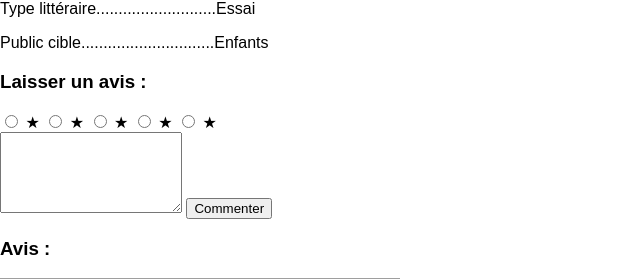
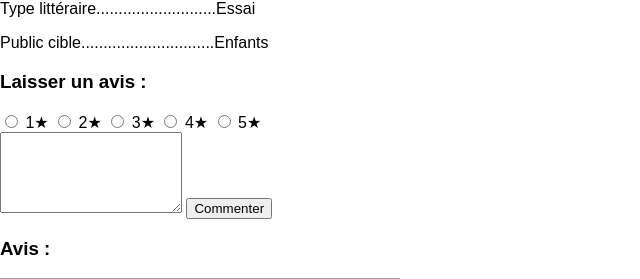
Before and after one commit to bekircanan/Libris, a PHP site: page /info_livre.php?id_livre=2 in a window 1280 px wide. Shown: the part 1006-1285 px from the top of the page, without its empty margins (0-640 px from the left). Run offline with PHP 8.4, Linux system fonts and the light colour scheme; a user stored in the database is signed in; data comes from the database, SQL or seed files in the repository; some libraries are stand-ins or nearby versions; grey boxes are pictures that could not be loaded.

Commit message:
- résolution erreur page info_livre et index et catalogue

```diff
--- a/Libris/css/style.css
+++ b/Libris/css/style.css
@@ -292,6 +292,11 @@ main {
     scroll-snap-align: start;
     margin-right: 20px;
     transition: transform 0.3s ease;
+}
+
+.pre-livre img {
+    width: 10em;
+    height: auto;
 }
 
 .scroll-right {
--- a/Libris/info_livre.php
+++ b/Libris/info_livre.php
@@ -37,14 +37,14 @@ if($_SERVER['REQUEST_METHOD'] == 'POST' && ($_POST['form'] === 'res/acha' || $_P
         $new_note = (int)$_POST['note'];
         $idUtilAvis = $_SESSION['id'];
         $stmtInsertAvis->execute();
-        header("Location: livre.php?id_livre={$_SESSION['idArticleActuel']}");
+        header("Location: info_livre.php?id_livre={$_SESSION['idLivreActuel']}");
         exit;
     }
     elseif(!isset($_POST['acheter'])){
         $id_livre = $_SESSION['idLivreActuel'];
         $id_util = $_SESSION['id'];
         $stmtInsertReservation->execute();
-        header("Location: livre.php?id_livre={$_SESSION['idLivreActuel']}");
+        header("Location: info_livre.php?id_livre={$_SESSION['idLivreActuel']}");
         exit;
     }
     else{
@@ -53,7 +53,7 @@ if($_SERVER['REQUEST_METHOD'] == 'POST' && ($_POST['form'] === 'res/acha' || $_P
         $idAchatEbook = $_SESSION['idEbook'];
         $new_regle = 0;
         $stmtInsertAchatEbooks->execute();
-        header("Location: livre.php?id_livre={$_SESSION['idLivreActuel']}");
+        header("Location: info_livre.php?id_livre={$_SESSION['idLivreActuel']}");
         exit;
     }
 }
@@ -217,16 +217,16 @@ $stmtSelectAllAvis = $conn->prepare(
         <input type="hidden" name="form" value="avis">
         <h3>Laisser un avis :</h3>
         <div class="note">
-            <input type="radio" id="etoile5" name="note" value="5" />
-            <label for="etoile5" title="5 étoiles">★</label>
-            <input type="radio" id="etoile4" name="note" value="4" />
-            <label for="etoile4" title="4 étoiles">★</label>
+            <input type="radio" id="etoile5" name="note" value="1" />
+            <label for="etoile5" title="5 étoiles">1★</label>
+            <input type="radio" id="etoile4" name="note" value="2" />
+            <label for="etoile4" title="4 étoiles">2★</label>
             <input type="radio" id="etoile3" name="note" value="3" />
-            <label for="etoile3" title="3 étoiles">★</label>
-            <input type="radio" id="etoile2" name="note" value="2" />
-            <label for="etoile2" title="2 étoiles">★</label>
-            <input type="radio" id="etoile1" name="note" value="1" />
-            <label for="etoile1" title="1 étoile">★</label>
+            <label for="etoile3" title="3 étoiles">3★</label>
+            <input type="radio" id="etoile2" name="note" value="4" />
+            <label for="etoile2" title="2 étoiles">4★</label>
+            <input type="radio" id="etoile1" name="note" value="5" />
+            <label for="etoile1" title="1 étoile">5★</label>
         </div>
 
         <textarea name="new_avis" rows="5" required></textarea>
```
Also changed, not shown: Libris/catalogue.php (+1 -8 lines), Libris/index.php (+4 -4 lines).
